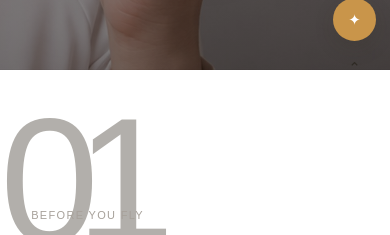
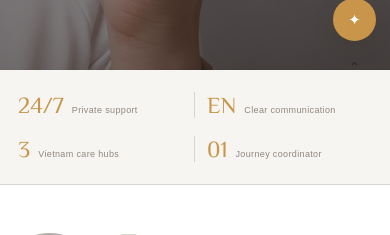
Before and after one commit to supasentai/Medical-Tourism-Support, a React (Vite) app: page / in a window 390 px wide. Shown: the part 741-976 px from the top of the page. Built offline with nearby package versions, Linux system fonts and the light colour scheme.

Commit message:
Add support trust signals

```diff
--- a/src/main.jsx
+++ b/src/main.jsx
@@ -208,6 +208,25 @@ function App() {
               <span className="circle-cta-label">START PLANNING</span>
               <Arrow />
             </button>
+          </div>
+        </section>
+
+        <section className="trust-strip" aria-label="Support at a glance">
+          <div>
+            <strong>24/7</strong>
+            <span>Private support</span>
+          </div>
+          <div>
+            <strong>EN</strong>
+            <span>Clear communication</span>
+          </div>
+          <div>
+            <strong>3</strong>
+            <span>Vietnam care hubs</span>
+          </div>
+          <div>
+            <strong>01</strong>
+            <span>Journey coordinator</span>
           </div>
         </section>
 
--- a/src/styles.css
+++ b/src/styles.css
@@ -295,6 +295,38 @@ img {
   font-size: 9px;
   letter-spacing: 0.18em;
   color: rgba(255, 255, 255, 0.72);
+}
+.trust-strip {
+  display: grid;
+  grid-template-columns: repeat(4, 1fr);
+  padding: 28px clamp(24px, 7vw, 110px);
+  background: #f7f5f1;
+  border-bottom: 1px solid var(--line);
+}
+.trust-strip > div {
+  display: flex;
+  align-items: baseline;
+  gap: 13px;
+  padding: 0 22px;
+  border-right: 1px solid var(--line);
+}
+.trust-strip > div:first-child {
+  padding-left: 0;
+}
+.trust-strip > div:last-child {
+  padding-right: 0;
+  border-right: 0;
+}
+.trust-strip strong {
+  color: var(--gold);
+  font-family: var(--serif);
+  font-size: 28px;
+  font-weight: 400;
+}
+.trust-strip span {
+  color: #8e877f;
+  font-size: 11px;
+  letter-spacing: 0.04em;
 }
 .service-story {
   min-height: 760px;
@@ -1012,6 +1044,13 @@ button:hover .arrow {
     min-height: 620px;
     height: 75vh;
   }
+  .trust-strip {
+    grid-template-columns: repeat(2, 1fr);
+    gap: 20px 0;
+  }
+  .trust-strip > div:nth-child(2) {
+    border-right: 0;
+  }
   .service-story {
     min-height: 670px;
     grid-template-columns: 1fr;
@@ -1141,6 +1180,28 @@ button:hover .arrow {
   }
   .hero-footer span:last-child {
     display: none;
+  }
+  .trust-strip {
+    padding: 22px 18px;
+    gap: 18px 0;
+  }
+  .trust-strip > div {
+    gap: 8px;
+    padding: 0 12px;
+  }
+  .trust-strip > div:nth-child(odd) {
+    padding-left: 0;
+    border-right: 1px solid var(--line);
+  }
+  .trust-strip > div:nth-child(even) {
+    padding-right: 0;
+    border-right: 0;
+  }
+  .trust-strip strong {
+    font-size: 23px;
+  }
+  .trust-strip span {
+    font-size: 9px;
   }
   .service-story {
     min-height: 650px;
```
